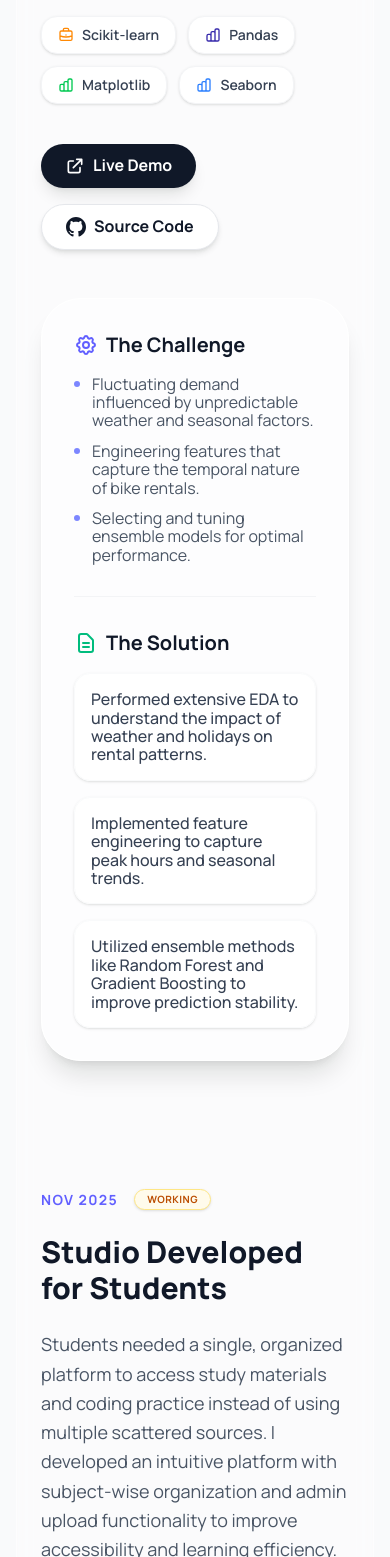
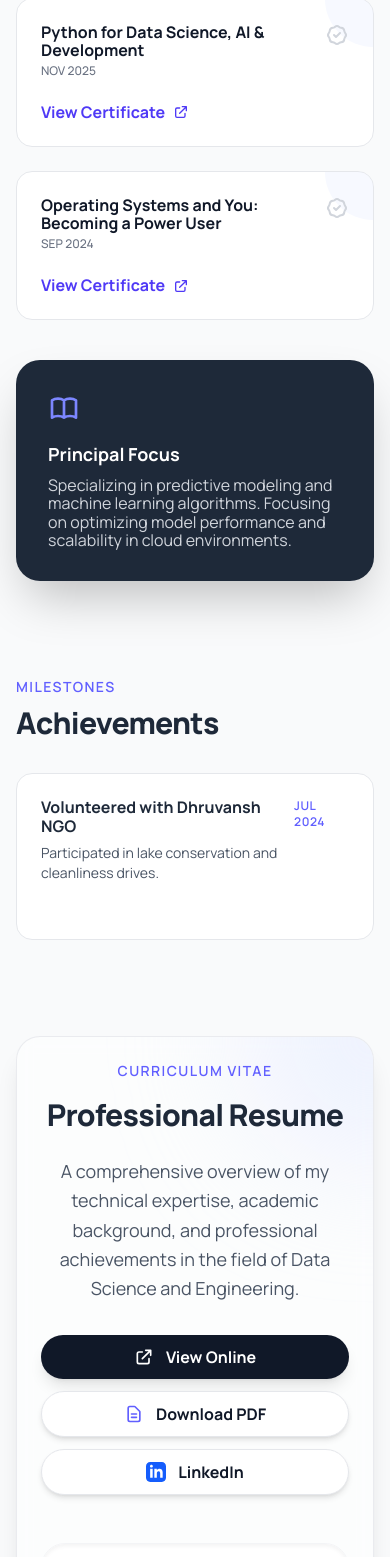
Before and after one commit to srujanredy01/Srujan-Reddy-s-K-Portfolio, a React (Vite) app: page / in a window 390 px wide. Shown: the part 7071-8628 px from the top of the page. Built offline with nearby package versions, Linux system fonts and the light colour scheme.

Commit message:
feat: Add image URLs to qualifications
Introduces `imageUrl` to the `QualificationType` interface and adds sample image URLs to existing qualifications. This prepares the component for displaying visual representations of certifications.

```diff
--- a/App.tsx
+++ b/App.tsx
@@ -41,6 +41,13 @@ interface AchievementType {
     detailedDescription?: string;
     impact?: string;
     link?: string;
+}
+
+interface QualificationType {
+    name: string;
+    date: string;
+    verifyUrl: string;
+    imageUrl: string;
 }
 
 // --- DATA CONSTANTS ---
@@ -302,10 +309,25 @@ const education = [
     { period: "JUN 2020 - APR 2021", degree: "PERCENTAGE: 99%", institution: "Narayana School", field: "Matriculation", location: "HYDERABAD, TELANGANA" }
 ];
 
-const qualifications = [
-    { name: "The Bits and Bytes of Computer Networking", date: "AUG 2025", verifyUrl: 'https://www.coursera.org/account/accomplishments/verify/GOOGLE-NETWORKING' },
-    { name: "Python for Data Science, AI & Development", date: "NOV 2025", verifyUrl: 'https://www.coursera.org/account/accomplishments/verify/IBM-PYTHON' },
-    { name: "Operating Systems and You: Becoming a Power User", date: "SEP 2024", verifyUrl: 'https://www.coursera.org/account/accomplishments/verify/GOOGLE-OS' },
+const qualifications: QualificationType[] = [
+    {
+        name: "The Bits and Bytes of Computer Networking",
+        date: "AUG 2025",
+        verifyUrl: 'https://www.coursera.org/account/accomplishments/verify/GOOGLE-NETWORKING',
+        imageUrl: 'https://picsum.photos/seed/networking/800/600'
+    },
+    {
+        name: "Python for Data Science, AI & Development",
+        date: "NOV 2025",
+        verifyUrl: 'https://www.coursera.org/account/accomplishments/verify/IBM-PYTHON',
+        imageUrl: 'https://picsum.photos/seed/python/800/600'
+    },
+    {
+        name: "Operating Systems and You: Becoming a Power User",
+        date: "SEP 2024",
+        verifyUrl: 'https://www.coursera.org/account/accomplishments/verify/GOOGLE-OS',
+        imageUrl: 'https://picsum.photos/seed/os/800/600'
+    },
 ];
 
 const achievements: AchievementType[] = [
@@ -447,133 +469,6 @@ const ProjectCard: React.FC<ProjectType & { index: number; onSelect: () => void;
                     View Details
                     <ArrowRightIcon className="w-4 h-4 transform group-hover:translate-x-1 transition-transform" aria-hidden="true" />
                 </span>
-            </div>
-        </div>
-    );
-};
-
-const ProjectModal: React.FC<{ project: ProjectType | null; onClose: () => void; }> = ({ project, onClose }) => {
-    const [isVisible, setIsVisible] = useState(false);
-    const modalRef = useRef<HTMLDivElement>(null);
-
-    useEffect(() => {
-        const handleKeyDown = (event: KeyboardEvent) => {
-            if (event.key === 'Escape') onClose();
-        };
-        document.addEventListener('keydown', handleKeyDown);
-
-        if (project) {
-            document.body.style.overflow = 'hidden';
-            setTimeout(() => setIsVisible(true), 10);
-        } else {
-            setIsVisible(false);
-        }
-
-        return () => {
-            document.removeEventListener('keydown', handleKeyDown);
-            document.body.style.overflow = 'auto';
-        };
-    }, [project, onClose]);
-
-    if (!project) return null;
-
-    const handleBackdropClick = (e: React.MouseEvent<HTMLDivElement>) => {
-        if (modalRef.current && !modalRef.current.contains(e.target as Node)) {
-            onClose();
-        }
-    };
-
-    return (
-        <div
-            onClick={handleBackdropClick}
-            className={`fixed inset-0 z-50 flex items-center justify-center p-4 transition-opacity duration-300 ${isVisible ? 'opacity-100' : 'opacity-0'}`}
-            style={{ backgroundColor: 'rgba(0, 0, 0, 0.6)' }}
-            aria-modal="true"
-            role="dialog"
-        >
-            <div
-                ref={modalRef}
-                className={`bg-white rounded-3xl shadow-2xl w-full max-w-4xl max-h-[90vh] overflow-y-auto p-6 sm:p-8 md:p-12 transition-all duration-300 ease-out ${isVisible ? 'scale-100 opacity-100' : 'scale-95 opacity-0'}`}
-                aria-labelledby="modal-title"
-            >
-                <button onClick={onClose} className="absolute top-4 right-4 text-gray-400 hover:text-gray-800 transition-colors z-10" aria-label="Close project details">
-                    <XIcon className="w-8 h-8" aria-hidden="true" />
-                </button>
-                <div className="flex items-center gap-4 mb-2">
-                    <p className="text-indigo-500 font-semibold text-xs tracking-widest uppercase">{project.date}</p>
-                    <span className={`flex items-center gap-1.5 px-3 py-1 rounded-full text-[10px] font-bold uppercase tracking-wider border shadow-sm ${
-                        project.status === 'Live' ? 'bg-emerald-50 text-emerald-700 border-emerald-200 shadow-emerald-100/50' :
-                        project.status === 'Completed' ? 'bg-blue-50 text-blue-700 border-blue-200 shadow-blue-100/50' :
-                        'bg-amber-50 text-amber-700 border-amber-200 shadow-amber-100/50'
-                    }`}>
-                        {project.status === 'Live' && (
-                            <span className="relative flex h-2 w-2" aria-hidden="true">
-                                <span className="animate-ping absolute inline-flex h-full w-full rounded-full bg-emerald-400 opacity-75"></span>
-                                <span className="relative inline-flex rounded-full h-2 w-2 bg-emerald-500"></span>
-                            </span>
-                        )}
-                        {project.status === 'Completed' && <CheckCircleIcon className="w-3.5 h-3.5 text-blue-500" aria-hidden="true" />}
-                        {project.status === 'Working' && <HammerIcon className="w-3.5 h-3.5 text-amber-500 animate-bounce" aria-hidden="true" />}
-                        {project.status}
-                    </span>
-                </div>
-                <h2 id="modal-title" className="text-3xl sm:text-4xl md:text-5xl font-extrabold text-gray-900 mb-4">{project.title}</h2>
-                <div className="flex flex-wrap gap-2 mb-6">
-                    {project.tags.map(tag => <span key={tag} className="bg-indigo-100 text-indigo-800 text-xs font-semibold px-3 py-1 rounded-full">{tag}</span>)}
-                </div>
-
-                <div className="prose max-w-none text-gray-600">
-                    <p className="lead text-base sm:text-lg mb-6">{project.detailedDescription}</p>
-
-                    <h3 className="text-xl sm:text-2xl font-bold text-gray-800 mt-8 mb-4">Challenges</h3>
-                    <ul className="list-disc pl-5 space-y-2">
-                        {project.challenges.map((challenge, i) => <li key={i}>{challenge}</li>)}
-                    </ul>
-
-                    <h3 className="text-xl sm:text-2xl font-bold text-gray-800 mt-8 mb-4">Solutions</h3>
-                    <ul className="list-disc pl-5 space-y-2">
-                        {project.solutions.map((solution, i) => (
-                           <li key={i}>
-                               {solution.description}
-                               {solution.resource && (
-                                   <a href={solution.resource.url} target="_blank" rel="noopener noreferrer" className="inline-flex items-center text-sm text-indigo-600 ml-2">
-                                       {solution.resource.label}
-                                       <ExternalLinkIcon className="w-4 h-4 ml-1"/>
-                                   </a>
-                               )}
-                           </li>
-                        ))}
-                    </ul>
-                </div>
-
-                <div className="mt-8 pt-6 border-t border-gray-200">
-                     <h4 className="text-sm font-semibold text-gray-500 uppercase tracking-widest mb-4">Technologies Used</h4>
-                     <div className="flex flex-wrap gap-2">
-                        {project.technologies.map(tech => (
-                            <span key={tech} className="bg-gray-100 text-gray-700 text-sm font-medium pl-2 pr-3 py-1 rounded-full flex items-center gap-1.5">
-                                <span aria-hidden="true">
-                                    {skillIcons[tech] || <CodeIcon className="w-4 h-4 text-gray-500" />}
-                                </span>
-                                {tech}
-                            </span>
-                        ))}
-                     </div>
-                </div>
-
-                <div className="mt-8 pt-6 border-t border-gray-200 flex flex-wrap gap-4 text-sm font-semibold">
-                     {project.liveDemoUrl !== '#' && (
-                         <a href={project.liveDemoUrl} target="_blank" rel="noopener noreferrer" className="inline-flex items-center gap-2 px-5 py-2 text-white bg-gray-900 rounded-full hover:bg-gray-700 transition-all duration-300 transform hover:-translate-y-0.5 hover:shadow-lg">
-                            <ExternalLinkIcon className="w-5 h-5" />
-                            <span>Live Demo</span>
-                        </a>
-                     )}
-                     {project.codeUrl !== '#' && (
-                        <a href={project.codeUrl} target="_blank" rel="noopener noreferrer" className="inline-flex items-center gap-2 px-5 py-2 text-gray-700 bg-gray-100 rounded-full hover:bg-gray-200 transition-all duration-300 transform hover:-translate-y-0.5 hover:shadow-lg">
-                            <GithubIcon className="w-5 h-5" />
-                            <span>View Code</span>
-                        </a>
-                     )}
-                </div>
             </div>
         </div>
     );
@@ -1227,6 +1122,86 @@ const SkillModal: React.FC<{ skill: SkillDetail | null; onClose: () => void; }>
     );
 };
 
+const CertificateModal: React.FC<{ certificate: QualificationType | null; onClose: () => void; }> = ({ certificate, onClose }) => {
+    const [isVisible, setIsVisible] = useState(false);
+    const modalRef = useRef<HTMLDivElement>(null);
+
+    useEffect(() => {
+        const handleKeyDown = (event: KeyboardEvent) => {
+            if (event.key === 'Escape') onClose();
+        };
+        document.addEventListener('keydown', handleKeyDown);
+
+        if (certificate) {
+            document.body.style.overflow = 'hidden';
+            setTimeout(() => setIsVisible(true), 10);
+        } else {
+            setIsVisible(false);
+        }
+
+        return () => {
+            document.removeEventListener('keydown', handleKeyDown);
+            document.body.style.overflow = 'auto';
+        };
+    }, [certificate, onClose]);
+
+    if (!certificate) return null;
+
+    const handleBackdropClick = (e: React.MouseEvent<HTMLDivElement>) => {
+        if (modalRef.current && !modalRef.current.contains(e.target as Node)) {
+            onClose();
+        }
+    };
+
+    return (
+        <div
+            onClick={handleBackdropClick}
+            className={`fixed inset-0 z-50 flex items-center justify-center p-4 transition-opacity duration-300 ${isVisible ? 'opacity-100' : 'opacity-0'}`}
+            style={{ backgroundColor: 'rgba(0, 0, 0, 0.8)' }}
+            aria-modal="true"
+            role="dialog"
+        >
+            <div
+                ref={modalRef}
+                className={`bg-white rounded-3xl shadow-2xl w-full max-w-3xl overflow-hidden transition-all duration-300 ease-out ${isVisible ? 'scale-100 opacity-100' : 'scale-95 opacity-0'}`}
+            >
+                <div className="relative">
+                    <button onClick={onClose} className="absolute top-4 right-4 bg-black/20 hover:bg-black/40 text-white p-2 rounded-full transition-colors z-10" aria-label="Close certificate">
+                        <XIcon className="w-6 h-6" aria-hidden="true" />
+                    </button>
+                    <img
+                        src={certificate.imageUrl}
+                        alt={certificate.name}
+                        className="w-full h-auto object-contain max-h-[70vh]"
+                        referrerPolicy="no-referrer"
+                    />
+                </div>
+                <div className="p-6 sm:p-8">
+                    <h2 className="text-2xl font-bold text-gray-900 mb-2">{certificate.name}</h2>
+                    <p className="text-gray-500 mb-6 font-medium">Issued: {certificate.date}</p>
+                    <div className="flex flex-wrap gap-4">
+                        <a
+                            href={certificate.verifyUrl}
+                            target="_blank"
+                            rel="noopener noreferrer"
+                            className="inline-flex items-center gap-2 px-6 py-3 bg-indigo-600 text-white font-bold rounded-full hover:bg-indigo-700 transition-all shadow-lg hover:-translate-y-1"
+                        >
+                            Verify Credential
+                            <ExternalLinkIcon className="w-5 h-5" />
+                        </a>
+                        <button
+                            onClick={onClose}
+                            className="inline-flex items-center gap-2 px-6 py-3 bg-gray-100 text-gray-700 font-bold rounded-full hover:bg-gray-200 transition-all"
+                        >
+                            Close
+                        </button>
+                    </div>
+                </div>
+            </div>
+        </div>
+    );
+};
+
 const AchievementModal: React.FC<{ achievement: AchievementType | null; onClose: () => void; }> = ({ achievement, onClose }) => {
     const [isVisible, setIsVisible] = useState(false);
     const modalRef = useRef<HTMLDivElement>(null);
@@ -1306,9 +1281,18 @@ const AchievementModal: React.FC<{ achievement: AchievementType | null; onClose:
     );
 };
 
-const ProjectShowcase = () => {
+const ProjectShowcase: React.FC<{ activeProject: ProjectType | null; onClose: () => void }> = ({ activeProject, onClose }) => {
+    const displayProject = activeProject || projects[0];
+
     return (
-        <section id="showcase" className="py-24 bg-white/30 backdrop-blur-sm rounded-[3rem] border border-white/50 my-20">
+        <section id="showcase" className="py-24 bg-white/30 backdrop-blur-sm rounded-[3rem] border border-white/50 my-20 relative">
+            <button
+                onClick={onClose}
+                className="absolute top-8 right-8 p-3 bg-white/80 hover:bg-white rounded-full border border-white/50 shadow-lg transition-all hover:scale-110 z-10 group"
+                aria-label="Close showcase"
+            >
+                <XIcon className="w-6 h-6 text-gray-500 group-hover:text-gray-900" />
+            </button>
             <div className="container mx-auto px-6">
                 <div className="text-center mb-16">
                     <p className="text-sm font-semibold text-indigo-500 uppercase tracking-widest">Deep Dive</p>
@@ -1317,29 +1301,29 @@ const ProjectShowcase = () => {
                 </div>
 
                 <div className="space-y-32">
-                    {projects.map((project, index) => (
+                    {displayProject && (
                         <div
-                            key={project.title}
-                            id={`project-${project.title.toLowerCase().replace(/\s+/g, '-')}`}
-                            className={`flex flex-col ${index % 2 === 1 ? 'lg:flex-row-reverse' : 'lg:flex-row'} gap-12 items-start scroll-mt-32`}
+                            key={displayProject.title}
+                            id={`project-${displayProject.title.toLowerCase().replace(/\s+/g, '-')}`}
+                            className="flex flex-col lg:flex-row gap-12 items-start scroll-mt-32 animate-in fade-in slide-in-from-bottom-8 duration-700"
                         >
                             {/* Project Info */}
                             <div className="lg:w-1/2 space-y-6">
                                 <div className="flex items-center gap-4">
-                                    <span className="text-indigo-500 font-bold tracking-widest uppercase text-sm">{project.date}</span>
+                                    <span className="text-indigo-500 font-bold tracking-widest uppercase text-sm">{displayProject.date}</span>
                                     <span className={`px-3 py-1 rounded-full text-[10px] font-bold uppercase tracking-wider border shadow-sm ${
-                                        project.status === 'Live' ? 'bg-emerald-50 text-emerald-700 border-emerald-200' :
-                                        project.status === 'Completed' ? 'bg-blue-50 text-blue-700 border-blue-200' :
+                                        displayProject.status === 'Live' ? 'bg-emerald-50 text-emerald-700 border-emerald-200' :
+                                        displayProject.status === 'Completed' ? 'bg-blue-50 text-blue-700 border-blue-200' :
                                         'bg-amber-50 text-amber-700 border-amber-200'
-                                    }`}>{project.status}</span>
-                                </div>
-                                <h3 className="text-3xl md:text-5xl font-black text-gray-900">{project.title}</h3>
-                                <p className="text-lg text-gray-600 leading-relaxed">{project.detailedDescription}</p>
+                                    }`}>{displayProject.status}</span>
+                                </div>
+                                <h3 className="text-3xl md:text-5xl font-black text-gray-900">{displayProject.title}</h3>
+                                <p className="text-lg text-gray-600 leading-relaxed">{displayProject.detailedDescription}</p>
 
                                 <div className="space-y-4">
                                     <h4 className="text-xl font-bold text-gray-800">Key Technologies</h4>
                                     <div className="flex flex-wrap gap-3">
-                                        {project.technologies.map(tech => (
+                                        {displayProject.technologies.map(tech => (
                                             <div key={tech} className="flex items-center gap-2 bg-white px-4 py-2 rounded-2xl border border-gray-100 shadow-sm hover:shadow-md transition-shadow">
                                                 {skillIcons[tech] || <CodeIcon className="w-4 h-4 text-gray-400" />}
                                                 <span className="text-sm font-semibold text-gray-700">{tech}</span>
@@ -1349,14 +1333,14 @@ const ProjectShowcase = () => {
                                 </div>
 
                                 <div className="flex flex-wrap gap-4 pt-4">
-                                    {project.liveDemoUrl !== '#' && (
-                                        <a href={project.liveDemoUrl} target="_blank" rel="noopener noreferrer" className="flex items-center gap-2 bg-gray-900 text-white px-6 py-3 rounded-full font-bold hover:bg-gray-700 transition-all shadow-lg hover:-translate-y-1">
+                                    {displayProject.liveDemoUrl !== '#' && (
+                                        <a href={displayProject.liveDemoUrl} target="_blank" rel="noopener noreferrer" className="flex items-center gap-2 bg-gray-900 text-white px-6 py-3 rounded-full font-bold hover:bg-gray-700 transition-all shadow-lg hover:-translate-y-1">
                                             <ExternalLinkIcon className="w-5 h-5" />
                                             Live Demo
                                         </a>
                                     )}
-                                    {project.codeUrl !== '#' && (
-                                        <a href={project.codeUrl} target="_blank" rel="noopener noreferrer" className="flex items-center gap-2 bg-white text-gray-900 border border-gray-200 px-6 py-3 rounded-full font-bold hover:bg-gray-50 transition-all shadow-md hover:-translate-y-1">
+                                    {displayProject.codeUrl !== '#' && (
+                                        <a href={displayProject.codeUrl} target="_blank" rel="noopener noreferrer" className="flex items-center gap-2 bg-white text-gray-900 border border-gray-200 px-6 py-3 rounded-full font-bold hover:bg-gray-50 transition-all shadow-md hover:-translate-y-1">
                                             <GithubIcon className="w-5 h-5" />
                                             Source Code
                                         </a>
@@ -1373,7 +1357,7 @@ const ProjectShowcase = () => {
                                             The Challenge
                                         </h4>
                                         <ul className="space-y-3">
-                                            {project.challenges.map((challenge, i) => (
+                                            {displayProject.challenges.map((challenge, i) => (
                                                 <li key={i} className="flex items-start gap-3 text-gray-600">
                                                     <span className="mt-1.5 w-1.5 h-1.5 bg-indigo-400 rounded-full flex-shrink-0"></span>
                                                     {challenge}
@@ -1388,7 +1372,7 @@ const ProjectShowcase = () => {
                                             The Solution
                                         </h4>
                                         <ul className="space-y-4">
-                                            {project.solutions.map((solution, i) => (
+                                            {displayProject.solutions.map((solution, i) => (
                                                 <li key={i} className="bg-white/80 p-4 rounded-2xl border border-gray-50 shadow-sm">
                                                     <p className="text-gray-700 font-medium">{solution.description}</p>
                                                     {solution.resource && (
@@ -1404,7 +1388,7 @@ const ProjectShowcase = () => {
                                 </div>
                             </div>
                         </div>
-                    ))}
+                    )}
                 </div>
             </div>
         </section>
@@ -1412,12 +1396,13 @@ const ProjectShowcase = () => {
 };
 
 const App: React.FC = () => {
-    const navLinks = ["About", "Stats", "Skills", "Projects", "Showcase", "Experience", "Achievements", "Resume", "Contact"];
     const [activeSection, setActiveSection] = useState('about');
     const [activeTag, setActiveTag] = useState('All');
     const [selectedProject, setSelectedProject] = useState<ProjectType | null>(null);
+    const navLinks = ["About", "Stats", "Skills", "Projects", ...(selectedProject ? ["Showcase"] : []), "Experience", "Achievements", "Resume", "Contact"];
     const [selectedSkill, setSelectedSkill] = useState<SkillDetail | null>(null);
     const [selectedAchievement, setSelectedAchievement] = useState<AchievementType | null>(null);
+    const [selectedCertificate, setSelectedCertificate] = useState<QualificationType | null>(null);
     const [isMenuOpen, setIsMenuOpen] = useState(false);
     const headerRef = useRef<HTMLElement>(null);
 
@@ -1438,13 +1423,17 @@ const App: React.FC = () => {
     };
 
     const handleProjectSelect = (p: ProjectType) => {
-        const element = document.getElementById(`project-${p.title.toLowerCase().replace(/\s+/g, '-')}`);
+        setSelectedProject(p);
+        // Use a small timeout to ensure the DOM has updated and the section is rendered
+        setTimeout(() => {
+            const element = document.getElementById('showcase');
             if (element) {
                 const headerOffset = headerRef.current?.clientHeight || 80;
                 const elementPosition = element.getBoundingClientRect().top + window.scrollY;
                 const offsetPosition = elementPosition - headerOffset;
                 window.scrollTo({ top: offsetPosition, behavior: "smooth" });
             }
+        }, 100);
     };
 
     useEffect(() => {
@@ -1702,7 +1691,11 @@ const App: React.FC = () => {
                     </div>
                 </section>
 
-                <ProjectShowcase />
+                {selectedProject && (
+                    <div className="animate-in fade-in zoom-in-95 duration-500">
+                        <ProjectShowcase activeProject={selectedProject} onClose={() => setSelectedProject(null)} />
+                    </div>
+                )}
 
                 <section id="experience" className="py-12 sm:py-20">
                     <div className="grid lg:grid-cols-5 gap-12 lg:gap-16">
@@ -1727,16 +1720,14 @@ const App: React.FC = () => {
                                         </div>
                                          <div className="mt-6 relative z-10">
                                             {q.verifyUrl !== '#' ? (
-                                                <a
-                                                    href={q.verifyUrl}
-                                                    target="_blank"
-                                                    rel="noopener noreferrer"
+                                                <button
+                                                    onClick={() => setSelectedCertificate(q)}
                                                     className="inline-flex items-center gap-2 text-sm font-bold text-indigo-600 hover:text-indigo-700 transition-all group/link"
                                                 >
                                                     View Certificate
                                                     <ExternalLinkIcon className="w-4 h-4 transition-transform group-hover/link:translate-x-0.5 group-hover/link:-translate-y-0.5" aria-hidden="true" />
                                                     <span className="absolute bottom-0 left-0 w-0 h-0.5 bg-indigo-600 transition-all duration-300 group-hover/link:w-full"></span>
-                                                </a>
+                                                </button>
                                             ) : (
                                                 <span className="text-xs text-gray-400 italic">Verification link pending</span>
                                             )}
@@ -1886,9 +1877,9 @@ const App: React.FC = () => {
                 <p className="text-xs mt-1">Architected for clarity and performance</p>
             </footer>
 
-            <ProjectModal project={selectedProject} onClose={() => setSelectedProject(null)} />
             <SkillModal skill={selectedSkill} onClose={() => setSelectedSkill(null)} />
             <AchievementModal achievement={selectedAchievement} onClose={() => setSelectedAchievement(null)} />
+            <CertificateModal certificate={selectedCertificate} onClose={() => setSelectedCertificate(null)} />
         </div>
     );
 };
```
Lines whose indentation alone changed are shown as unchanged.
